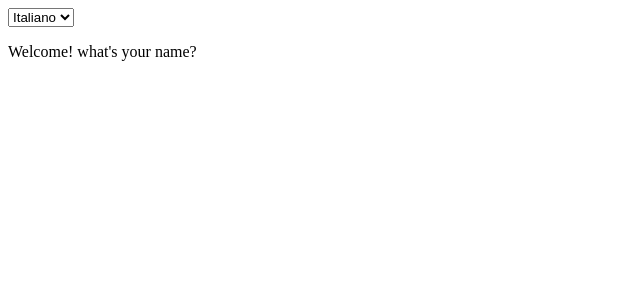
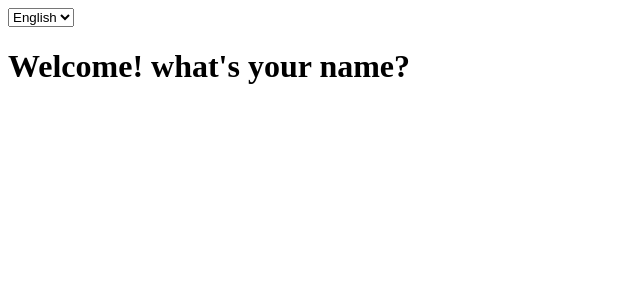
Before and after one commit to Roberta2017/ex-react, a React (Create React App) app in the folder my-app/: page / in a window 1280 px wide. Shown: the top 300 px of the page, without its empty margins (0-640 px from the left). Built offline with nearby package versions, Linux system fonts and the light colour scheme.

Commit message:
esercizio 02 context

```diff
--- a/my-app/src/App.js
+++ b/my-app/src/App.js
@@ -19,7 +19,8 @@ export class App extends React.Component{
       <div>
         <select value={this.state.language} onChange = {this.languageHandler}>
           <option value ='it'>Italiano</option>
-          <option value ='it'>English</option>
+          <option value ='en'>English</option>
+          <option value ='de'>Deutch</option>
         </select>
         <Context.Provider value = { this.state.language}>
           <DisplayLanguage/>
--- a/my-app/src/DisplayLanguage.js
+++ b/my-app/src/DisplayLanguage.js
@@ -8,6 +8,10 @@ let testo = {
 
     en:{
         testo: "Welcome! what's your name?"
+    },
+
+    de:{
+        testo: "willkommen! wie heiße du?"
     }
 }
 
@@ -18,9 +22,9 @@ export class DisplayLanguage extends React.Component{
                 {language => {
                     return(
                         <div>
-                            <p>
+                            <h1>
                                 {testo[language].testo}
-                            </p>
+                            </h1>
                         </div>
                     )
                 }}
```
